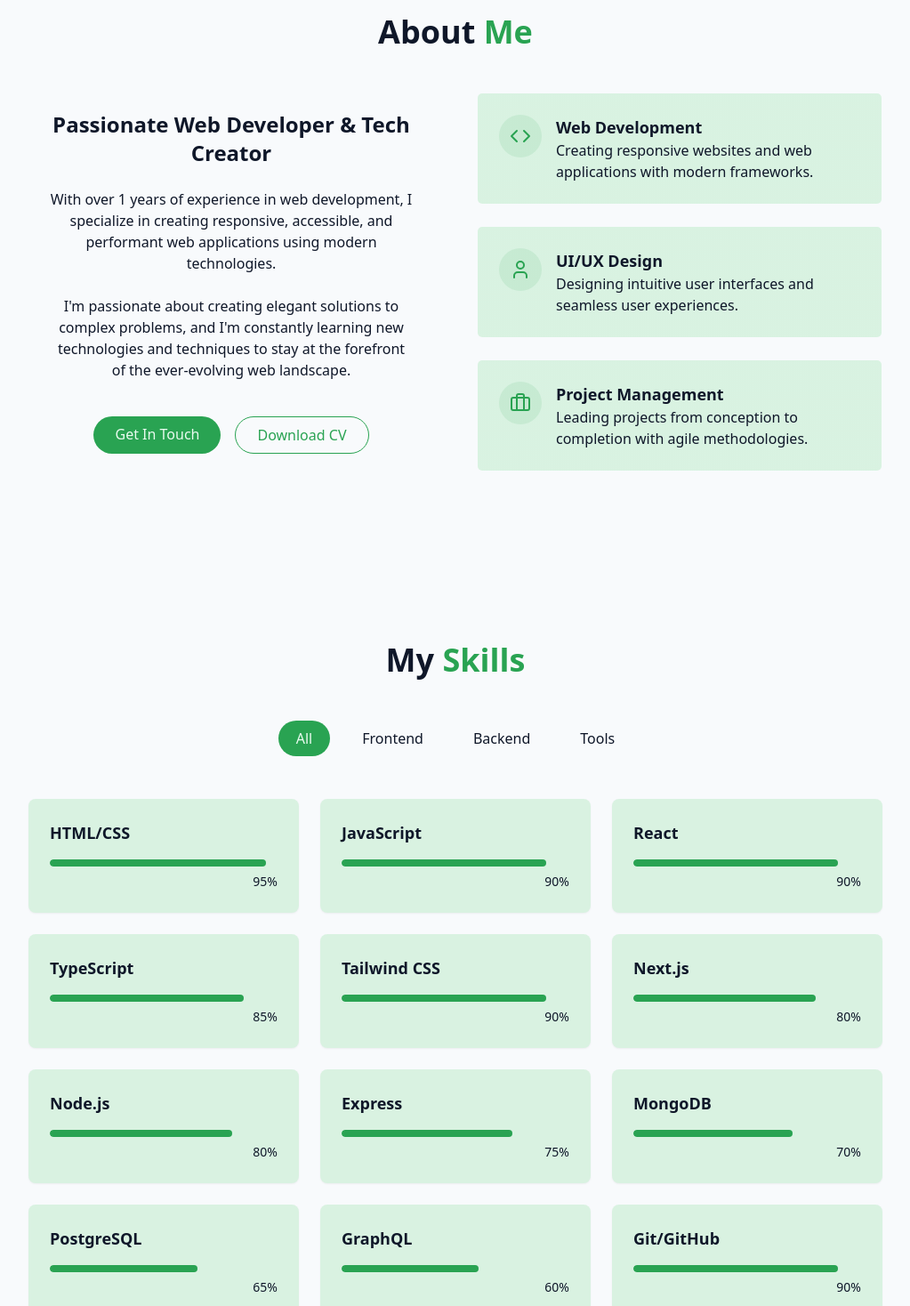
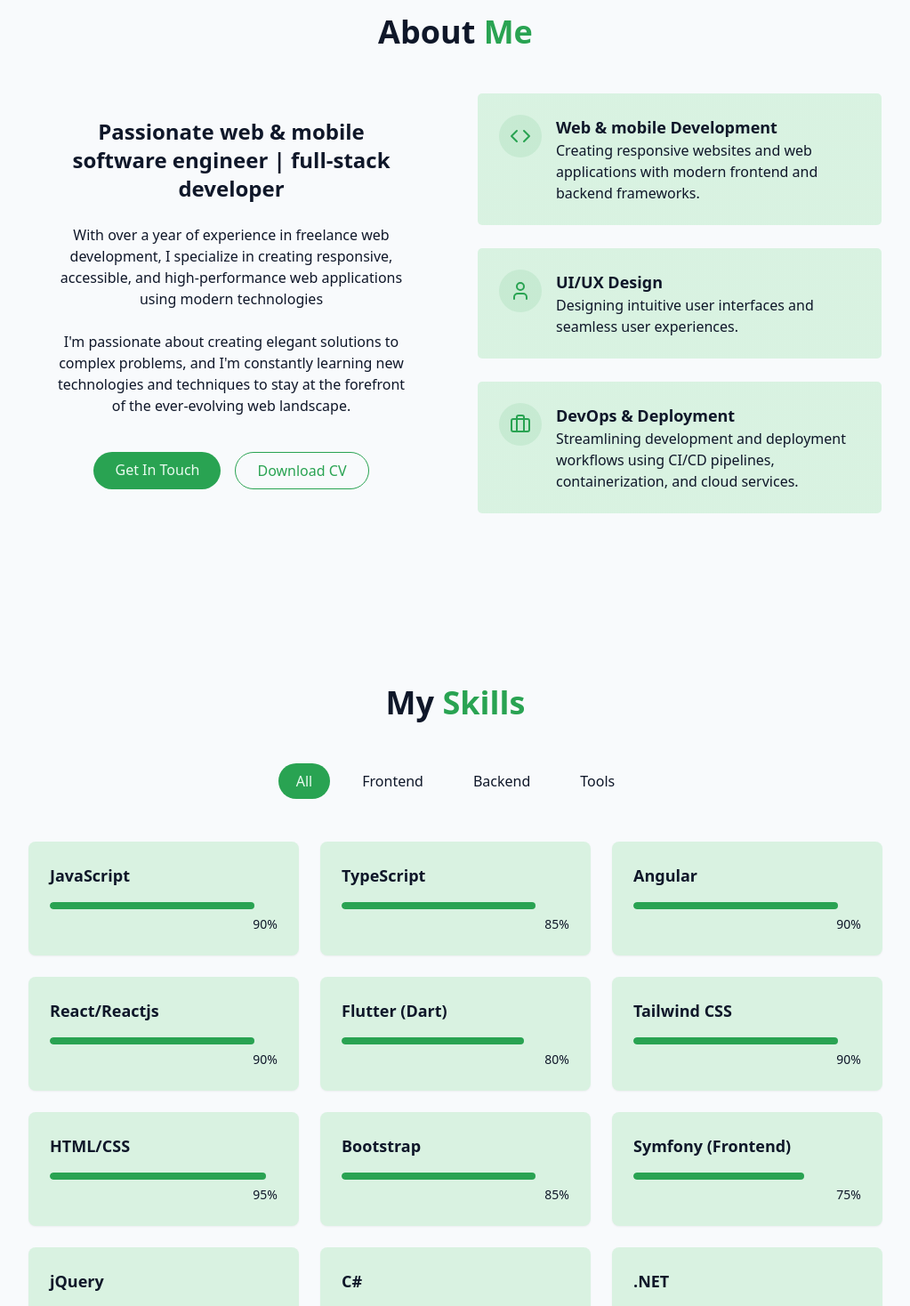
Before and after one commit to Farouk973/FelfelTech, a React (Vite) app: page / in a window 1280 px wide. Shown: the part 880-2348 px from the top of the page at 89% size, without its empty margins (128-1151 px from the left). Built offline with nearby package versions, Linux system fonts and the light colour scheme.

Commit message:
skills commit

```diff
--- a/src/components/AboutSection.jsx
+++ b/src/components/AboutSection.jsx
@@ -12,12 +12,11 @@ export const AboutSection = () => {
         <div className="grid grid-cols-1 md:grid-cols-2 gap-12 items-center">
           <div className="space-y-6 bg-background bg-opacity-90 px-6 py-4 rounded-xl">
             <h3 className="text-2xl font-semibold">
-    Passionate Web Developer & Tech Creator
+              Passionate web & mobile software engineer | full-stack developer
             </h3>
 
             <p className="text-muted-foreground">
-    With over 1 years of experience in web development, I specialize in creating
-    responsive, accessible, and performant web applications using modern technologies.
+              With over a year of experience in freelance web development, I specialize in creating responsive, accessible, and high-performance web applications using modern technologies
             </p>
 
             <p className="text-muted-foreground">
@@ -49,10 +48,10 @@ export const AboutSection = () => {
                   <Code className="h-6 w-6 text-primary" />
                 </div>
                 <div className="text-left">
-                  <h4 className="font-semibold text-lg"> Web Development</h4>
+                  <h4 className="font-semibold text-lg"> Web & mobile Development</h4>
                   <p className="text-muted-foreground">
                     Creating responsive websites and web applications with
-                    modern frameworks.
+                    modern frontend and backend frameworks.
                   </p>
                 </div>
               </div>
@@ -78,10 +77,9 @@ export const AboutSection = () => {
                 </div>
 
                 <div className="text-left">
-                  <h4 className="font-semibold text-lg">Project Management</h4>
+                  <h4 className="font-semibold text-lg">DevOps & Deployment</h4>
                   <p className="text-muted-foreground">
-                    Leading projects from conception to completion with agile
-                    methodologies.
+                    Streamlining development and deployment workflows using CI/CD pipelines, containerization, and cloud services.
                   </p>
                 </div>
               </div>
--- a/src/components/SkillsSection.jsx
+++ b/src/components/SkillsSection.jsx
@@ -3,28 +3,57 @@ import { cn } from "@/lib/utils";
 
 const skills = [
   // Frontend
+
+  { name: "JavaScript", level: 90, category: "frontend" },
+  { name: "TypeScript", level: 85, category: "frontend" },
+  { name: "Angular", level: 90, category: "frontend" },
+  { name: "React/Reactjs", level: 90, category: "frontend" },
+  { name: "Flutter (Dart)", level: 80, category: "frontend" },
+  { name: "Tailwind CSS", level: 90, category: "frontend" },
   { name: "HTML/CSS", level: 95, category: "frontend" },
-  { name: "JavaScript", level: 90, category: "frontend" },
-  { name: "React", level: 90, category: "frontend" },
-  { name: "TypeScript", level: 85, category: "frontend" },
-  { name: "Tailwind CSS", level: 90, category: "frontend" },
-  { name: "Next.js", level: 80, category: "frontend" },
+  { name: "Bootstrap", level: 85, category: "frontend" },
+  { name: "Symfony (Frontend)", level: 75, category: "frontend" },
+  { name: "jQuery", level: 70, category: "frontend" },
+
 
   // Backend
+  { name: "C#", level: 85, category: "backend" },
+  { name: ".NET", level: 85, category: "backend" },
+  { name: "PHP", level: 80, category: "backend" },
+  { name: "Symfony (Backend)", level: 80, category: "backend" },
+  { name: "JavaEE / Spring Boot", level: 75, category: "backend" },
+  { name: "Python", level: 70, category: "backend" },
   { name: "Node.js", level: 80, category: "backend" },
-  { name: "Express", level: 75, category: "backend" },
-  { name: "MongoDB", level: 70, category: "backend" },
+  { name: "JavaFX", level: 70, category: "backend" },
+  { name: "MySQL", level: 90, category: "backend" },
+  { name: "MongoDB", level: 80, category: "backend" },
+  { name: "Firestore", level: 75, category: "backend" },
+  { name: "InfluxDB", level: 70, category: "backend" },
   { name: "PostgreSQL", level: 65, category: "backend" },
-  { name: "GraphQL", level: 60, category: "backend" },
+  { name: "GraphQL", level: 65, category: "backend" },
 
   // Tools
-  { name: "Git/GitHub", level: 90, category: "tools" },
-  { name: "Docker", level: 70, category: "tools" },
+  { name: "Git / GitHub", level: 90, category: "tools" },
+  { name: "Docker / DockerHub", level: 80, category: "tools" },
+  { name: "Jenkins", level: 75, category: "tools" },
+  { name: "Azure DevOps", level: 75, category: "tools" },
+  { name: "Azure Boards", level: 75, category: "tools" },
+  { name: "Jira", level: 75, category: "tools" },
+  { name: "Swagger", level: 80, category: "tools" },
+  { name: "Postman", level: 85, category: "tools" },
   { name: "Figma", level: 85, category: "tools" },
   { name: "VS Code", level: 95, category: "tools" },
+  { name: "Visual Studio", level: 85, category: "tools" },
+  { name: "Vagrant", level: 70, category: "tools" },
+  { name: "Nexus", level: 70, category: "tools" },
+  { name: "SonarQube", level: 75, category: "tools" },
+  { name: "Grafana / Prometheus", level: 70, category: "tools" },
+  { name: "NetBeans", level: 80, category: "tools" },
+  { name: "IntelliJ IDEA", level: 85, category: "tools" },
+  { name: "STS (Spring Tool Suite)", level: 75, category: "tools" },
 ];
 
-const categories = ["all", "frontend", "backend", "tools"];
+const categories = ["all","frontend", "backend", "tools"];
 
 export const SkillsSection = () => {
   const [activeCategory, setActiveCategory] = useState("all");
```
Lines whose indentation alone changed are shown as unchanged.
